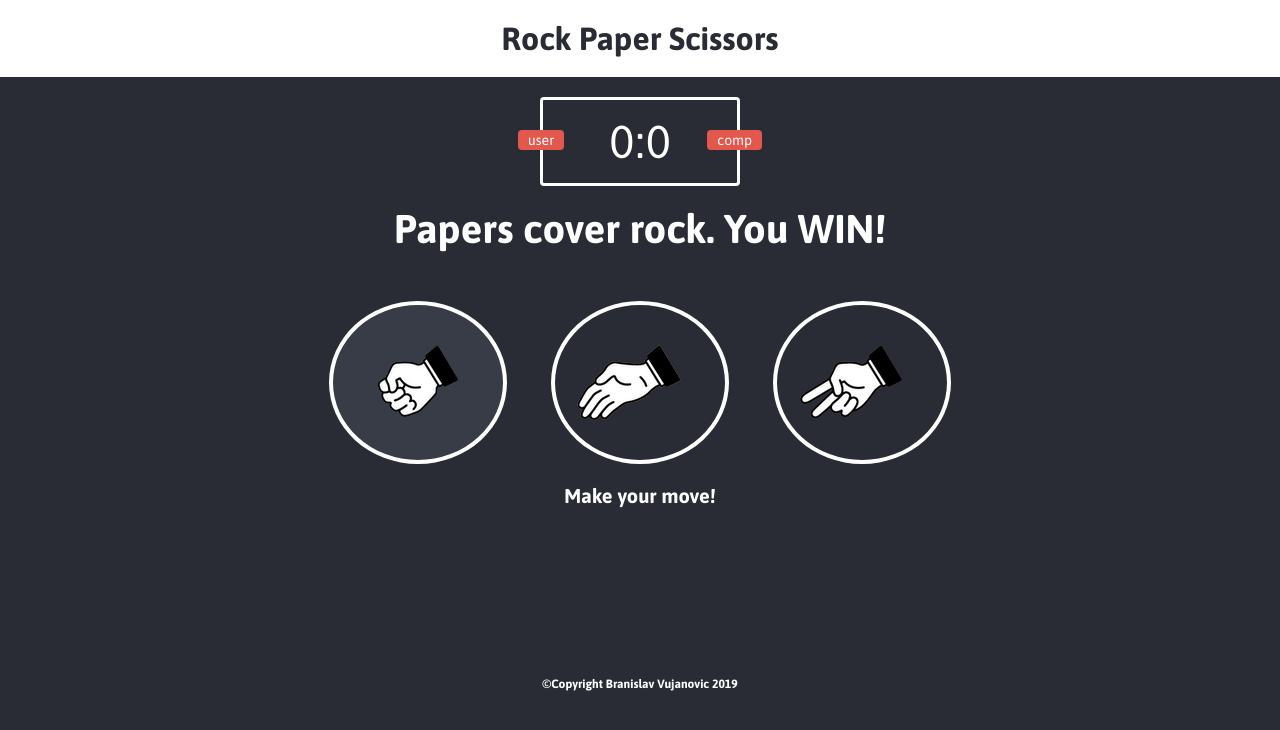
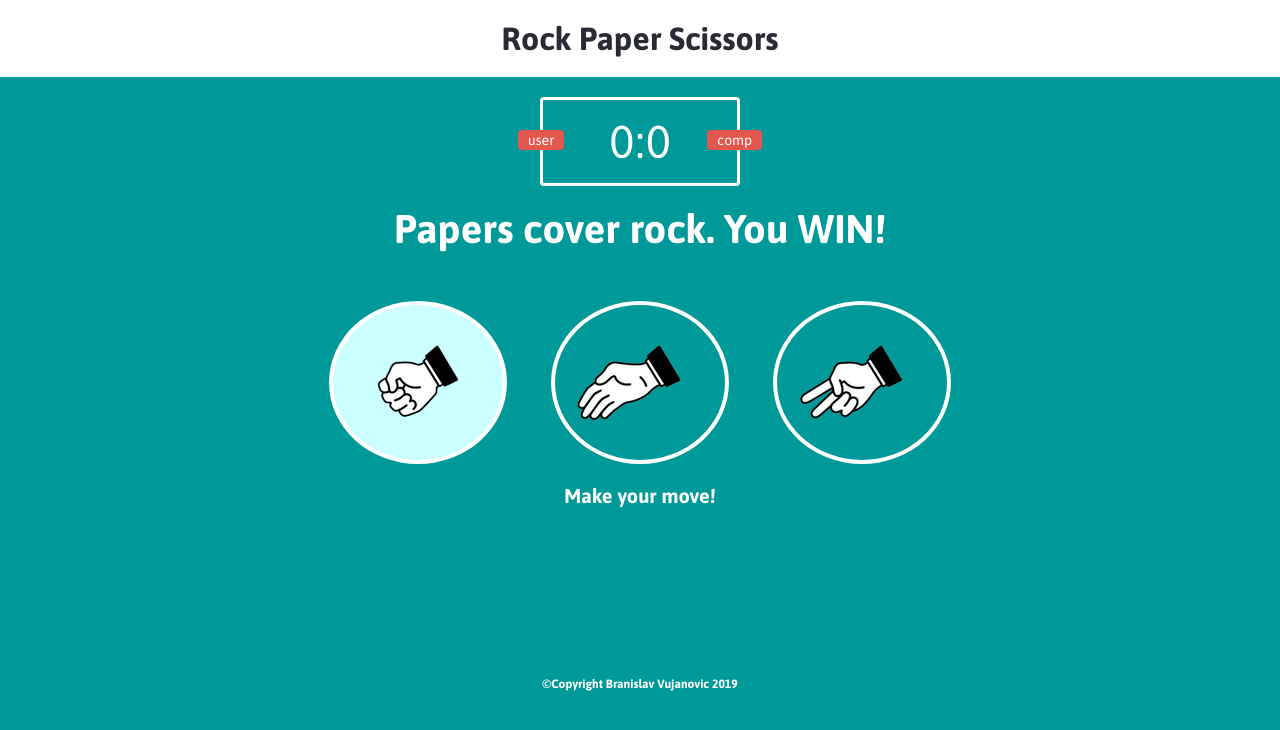
Before and after one commit to branislavrt4316/KPM-game, a plain HTML site: page index.html in a window 1280 px wide. In both pictures the pointer is over the element 418 px from the left and 382 px from the top of the page. Drawn offline with Linux system fonts and the light colour scheme.

Commit message:
no message

```diff
--- a/styles.css
+++ b/styles.css
@@ -7,7 +7,7 @@
     }
 
     body {
-    background-color: #292C34;
+        background-color: #009999;
     }
 
     header {
@@ -79,7 +79,7 @@ header>h1 {
 
     .choice:hover {
         cursor: pointer;
-    background: #383c47;
+        background: #ccffff;
     }
 
     #action-message {
@@ -115,4 +115,3 @@ header>h1 {
     .gray-glow {
         border: 4px solid #464647;
         box-shadow: 0 0 10px #25292b;
-}
```
Lines whose indentation alone changed are shown as unchanged.
